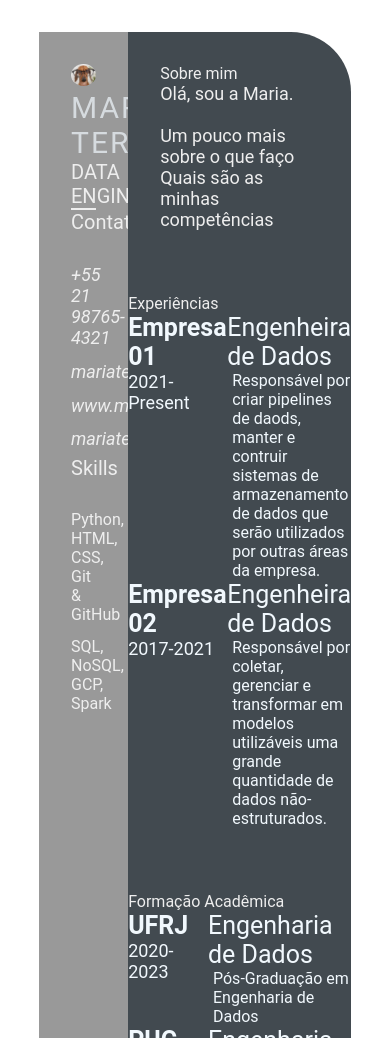
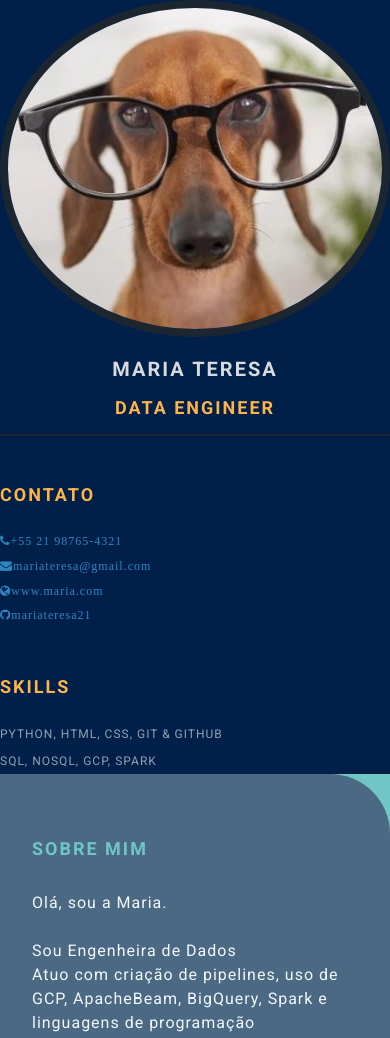
Before and after one commit to liliabakker/devweekgit.github.io, a plain HTML site: page index.html in a window 390 px wide. Shown: the top 1038 px of the page. Drawn offline with Linux system fonts and the light colour scheme.

Commit message:
jornada final (#6)

```diff
--- a/index.html
+++ b/index.html
@@ -1,14 +1,21 @@
 <!DOCTYPE html>
 <html lang="en">
-
 <head>
     <meta charset="UTF-8">
     <meta http-equiv="X-UA-Compatible" content="IE=edge">
     <meta name="viewport" content="width=device-width, initial-scale=1.0">
-    <title> Maria Teresa CV </title>
+    <title>Maria Teresa CV</title>
 
+    <!-- Google font  -->
+    <link rel="preconnect" href="https://fonts.googleapis.com">
+    <link rel="preconnect" href="https://fonts.gstatic.com" crossorigin>
+    <link href="https://fonts.googleapis.com/css2?family=Roboto:ital,wght@0,100;0,300;0,400;0,700;1,100;1,300;1,400;1,700&display=swap" rel="stylesheet">
+
+    <!-- font-awesome -->
+    <link rel="stylesheet" href="https://cdnjs.cloudflare.com/ajax/libs/font-awesome/4.7.0/css/font-awesome.min.css">
+
+    <!-- Custom CSS -->
     <link rel="stylesheet" href="style.css">
-
 </head>
 
 <body>
@@ -48,11 +55,11 @@
                     <div class="right-title">Sobre mim</div>
                     <p class="about-me-contents">
                         Olá, sou a Maria.<br>
-                        <br> Um pouco mais sobre o que faço
-                        <br> Quais são as minhas competências
+                        <br> Sou Engenheira de Dados
+                        <br> Atuo com criação de pipelines, uso de GCP, ApacheBeam, BigQuery,
+                        Spark e linguagens de programação
                     </p>
                 </section>
-            </div>
             <section class="experience gap">
                 <div class="right-title">Experiências</div>
                 <div class="experience-contents">
@@ -63,7 +70,7 @@
                     <div class="exp-right">
                         <p class="exp-position">Engenheira de Dados</p>
                         <p class="exp-desc">
-                            Responsável por criar pipelines de daods, manter e contruir
+                            Responsável por criar pipelines de dados, manter e contruir
                             sistemas de armazenamento de dados que serão utilizados por
                             outras áreas da empresa.
                         </p>
@@ -131,6 +138,7 @@
                             </div>
                 </div>
             </section>
+        </div>
         </section>
     </main>
 </body>
--- a/style.css
+++ b/style.css
@@ -4,6 +4,10 @@
     box-sizing: border-box;
     list-style: none;
     font-family: 'Roboto', sans-serif;
+}
+
+body {
+    background-color: #70c6c7;
 }
 
 .resume-contents {
@@ -17,28 +21,29 @@
 .left-section {
     grid-column: span 2;
     height: 100%;
-    background-color: #999999;
+    background-color: #00204A;
 }
 
 .right-section {
     grid-column: span 5;
     height: 100%;
-    background-color: #424a50;
+    background-color: #4B6982;
     border-radius: 0px 60px 0px 0px;
 }
 
-.left-section-contents{
+.left-section-content{
     padding: 2rem 2rem;
 }
 
 .profile {
     width: 100%;
-    border-bottom: 2px solid #eeeeee;
+    border-bottom: 2px solid #1B2631;
 }
 
 .profile .profile-image {
     width: 100%;
-    border-radius: 100%;
+    border-radius: 50%;
+    border: 8px solid #1B2631;
 }
 
 .name {
@@ -46,19 +51,31 @@
     font-size: 30px;
     letter-spacing: 2px;
     text-transform: uppercase;
+    text-align: center;
+    font-weight: bold;
+    padding: 1rem 0;
 }
 
 .profession {
-    color: #eeeeee;
+    color: #FDB44B;
     font-size: 20px;
     text-transform: uppercase;
     text-align: center;
+    letter-spacing: 2px;
+    font-weight: bold;
+    padding-bottom: 1rem;
 }
 
 /* .contact-info { border-bottom: 2px solid #1B2631; } */
 .left-title {
-    color: #eeeeee;
+    color: #FDB44B;
     font-size: 20px;
+    letter-spacing: 2px;
+    text-transform: uppercase;
+    font-weight: bold;
+    display: flex;
+    align-items: center;
+    padding-top: 3rem;
 }
 
 .contact-info ul {
@@ -68,14 +85,18 @@
 .contact-info ul li,
 .references ul li {
     padding: .4rem 0;
-    color: #eeeeee;
+    display: flex;
+    align-items: center;
+    color: #d6dbdfaf;
+    letter-spacing: 1px;
+    font-size: 18px;
 }
 
 .contact-info ul li i,
 .references ul li i {
     padding-right: 1rem;
     font-size: 18px;
-    color: #eeeeee;
+    color: #2E86C1;
 }
 
 .skills ul {
@@ -83,15 +104,46 @@
 }
 .skills ul li p {
     padding: .4rem 0;
-    color: #eeeeee;
+    color: #d6dbdfaf;
+    font-size: 18px;
+    letter-spacing: 1px;
+    display: flex;
+    align-items: center;
+    text-transform: uppercase;
 }
+
+.referance-name {
+    padding-top: 1.5rem;
+    padding-bottom: .4rem;
+    font-size: 18px;
+    color: #F9E79F;
+    letter-spacing: 1px;
+    text-transform: uppercase;
+}
+
+.referance-profession {
+    font-size: 16px;
+    color: #d6dbdfaf;
+    letter-spacing: 1px;
+    /* text-transform: uppercase; */
+    padding-bottom: .4rem;
+}
+
 
 .right-section-contents {
     padding: 2rem 2rem;
 }
 
 .right-title {
-    color: #eeeeee;
+    color: #70C6C7;
+    font-size: 40px;
+    letter-spacing: 2px;
+    text-transform: uppercase;
+    font-weight: bold;
+    display: flex;
+    align-items: center;
+    padding: 2rem 0;
+    position: relative;
 }
 
 .gap {
@@ -99,7 +151,9 @@
 }
 .about-me-contents {
     font-size: 18px;
-    color: #eeeeee;
+    letter-spacing: 1px;
+    line-height: 2rem;
+    color: #F1F8FD;
 }
 
 .experience-contents,
@@ -116,23 +170,124 @@
 .awards-company-name {
     font-size: 25px;
     font-weight: bold;
+    text-transform: uppercase;
+    letter-spacing: 1px;
+    color: #FDB44B;
+    padding-bottom: .4rem;
 }
 
 .exp-time-period,
 .educationp-time-period,
 .awards-time-period {
     font-size: 18px;
+    letter-spacing: 1px;
+    line-height: 2rem;
 }
 
 .exp-position,
 .education-subject,
 .awards-name {
     font-size: 25px;
+    font-weight: bold;
+    text-transform: uppercase;
+    letter-spacing: 1px;
+    color: #FDB44B;
+    padding-bottom: .4rem;
 }
 
 .exp-desc,
 .education-desc,
 .awards-desc {
     font-size: 16px;
+    letter-spacing: 1px;
+    line-height: 1.5rem;
+    border-left: 3px solid #a5a3a3;
     padding-left: 5px;
 }
+
+/* Media queries */
+@media screen and (max-width:780px) {
+    .experience-contents,
+    .education-contents,
+    .awards-contents {
+        grid-template-columns: repeat(1, 1fr);
+    }
+}
+
+@media screen and (max-width:780px) {
+    .left-section {
+        grid-column: span 3;
+    }
+
+    .right-section {
+        grid-column: span 4;
+    }
+
+}
+
+@media screen and (max-width:1200px) {
+    .resume-contents {
+        grid-template-columns: repeat(1, 1fr);
+    }
+}
+
+@media screen and (max-width:390px) {
+    .resume-contents {
+        width: 100%;
+        margin: 0 auto;
+    }
+
+    .name {
+        font-size: 20px;
+    }
+
+    .profession {
+        font-size: 18px;
+    }
+
+    .left-title {
+        font-size: 18px;
+    }
+
+    .right-title {
+        font-size: 18px;
+    }
+
+    .contact-info ul li,
+    .references ul li {
+        font-size: 12px;
+    }
+
+    .contact-info ul li i,
+    .references ul li i {
+        /* padding-right: 1rem; */
+        font-size: 12px;
+    }
+
+    .skills ul li p {
+        font-size: 12px;
+    }
+
+    .about-me-contents {
+        font-size: 16px;
+        line-height: 1.5rem;
+    }
+
+    .exp-company-name,
+    .education-school-name,
+    .awards-company-name {
+        font-size: 18px;
+    }
+
+    .exp-time-period,
+    .educationp-time-period,
+    .awards-time-period {
+        font-size: 16px;
+    }
+
+    .exp-position,
+    .education-subject,
+    .awards-name {
+        font-size: 18px;
+    }
+}
```
